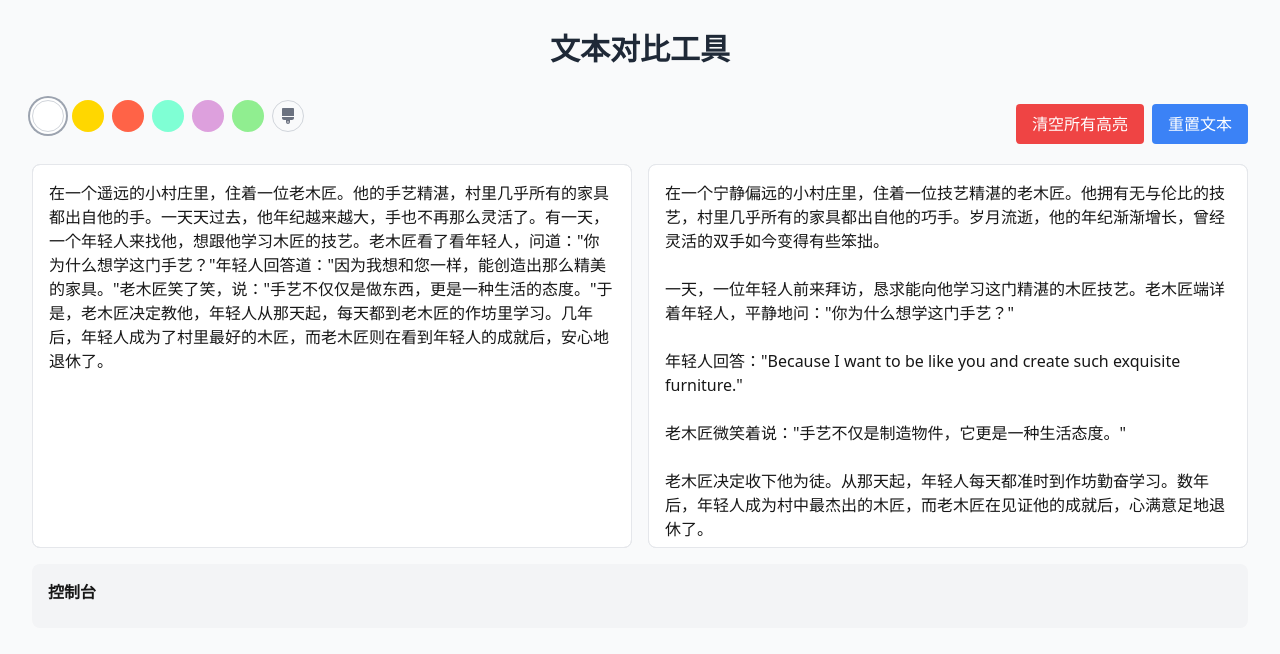
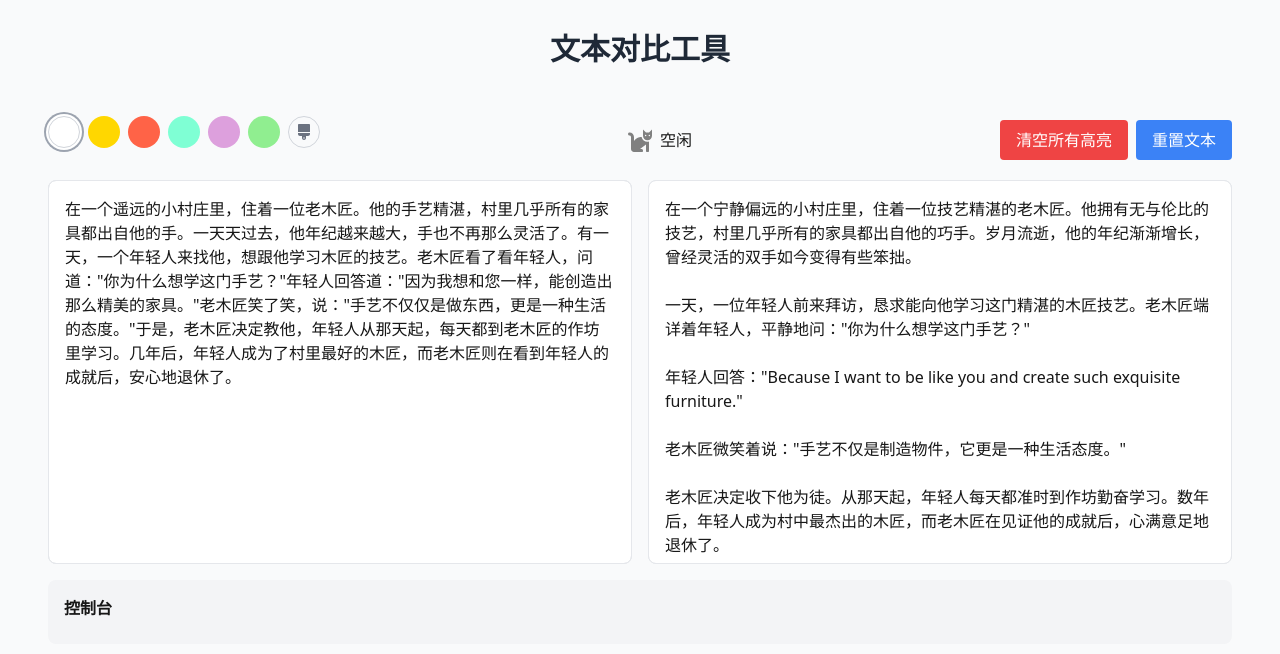
Before and after one commit to Yellow4Submarine7/AItextCompare, a Next.js app: page / in a window 1280 px wide. Shown: the top 654 px of the page. Built offline with nearby package versions, Linux system fonts and the light colour scheme.

Commit message:
差 [重置文本]功能

```diff
--- /dev/null
+++ b/components/RunningCatIcon.tsx
@@ -0,0 +1,32 @@
+// RunningCatIcon.tsx
+import React from 'react';
+import { FaCat } from 'react-icons/fa';
+
+interface RunningCatIconProps {
+  isRunning: boolean;
+}
+
+const RunningCatIcon: React.FC<RunningCatIconProps> = ({ isRunning }) => {
+  return (
+    <div className="flex items-center space-x-2">
+      <FaCat
+        size={24}
+        color={isRunning ? "orange" : "gray"}
+        className={isRunning ? "animate-spin-slow" : ""}
+      />
+      <span>{isRunning ? "等待中..." : "空闲"}</span>
+      <style jsx>{`
+        @keyframes spin-slow {
+          0% { transform: rotate(0deg); }
+          100% { transform: rotate(360deg); }
+        }
+
+        .animate-spin-slow {
+          animation: spin-slow 2s linear infinite;
+        }
+      `}</style>
+    </div>
+  );
+};
+
+export default RunningCatIcon;
--- a/components/TextCompare.tsx
+++ b/components/TextCompare.tsx
@@ -1,8 +1,10 @@
+// TextCompare.tsx
 "use client";
 
 import { useState, useRef, useEffect } from 'react';
 import Fuse from 'fuse.js';
 import ColorPicker from './ColorPicker';
+import RunningCatIcon from './RunningCatIcon'; // 导入 RunningCatIcon 组件
 
 interface Highlight {
   id: number;
@@ -13,7 +15,7 @@ interface Highlight {
 
 interface ConsoleMessage {
   type: 'selected' | 'highlighted';
-  side: 'left' | 'right';
+  side: 'left' | 'right' | 'AI 请求' | 'AI 响应';
   text: string;
   start: number;
   end: number;
@@ -51,6 +53,7 @@ export default function TextCompare() {
   const rightBackdropRef = useRef<HTMLDivElement>(null);
   const [isClearMode, setIsClearMode] = useState(false);
   const [highlightCounter, setHighlightCounter] = useState(0); // 高亮计数器
+  const [isLoading, setIsLoading] = useState(false); // 新增加载状态
 
   const handleTextChange = (side: 'left' | 'right', value: string) => {
     if (side === 'left') {
@@ -167,7 +170,7 @@ export default function TextCompare() {
         if (index !== -1) {
           return { start: index, end: index + pattern.length };
         } else {
-          console.error('在目标文本中未��相似的文本段');
+          console.error('在目标文本中未找到相似的文本段');
           return { start: -1, end: -1 };
         }
       }
@@ -252,8 +255,14 @@ export default function TextCompare() {
             },
           ]);
 
+          // 设置加载状态为 true
+          setIsLoading(true);
+
           // 查找并高亮另一侧的相似文本段
           const similarResult = await findSimilarSentence(side, selectedText);
+
+          // 请求完成后设置加载状态为 false
+          setIsLoading(false);
 
           // 添加 AI 请求和响应到控制台
           setConsoleMessages(prev => [
@@ -450,17 +459,28 @@ export default function TextCompare() {
   }, [leftText, rightText, leftHighlights, rightHighlights]);
 
   return (
-    <div className="flex flex-col space-y-4 font-sans">
+    <div className="flex flex-col space-y-4 font-sans p-4">
+      {/* 控制栏：颜色选择器、按钮和小猫图标 */}
       <div className="flex justify-between items-center">
-        <ColorPicker
-          selectedColor={selectedColor}
-          onColorChange={handleColorChange}
-          onClearHighlight={handleClearHighlight}
-        />
-        <div>
+        {/* 左侧：颜色选择器 */}
+        <div className="flex-none">
+          <ColorPicker
+            selectedColor={selectedColor}
+            onColorChange={handleColorChange}
+            onClearHighlight={handleClearHighlight}
+          />
+        </div>
+
+        {/* 中央：小猫图标 */}
+        <div className="flex-1 flex justify-center">
+          <RunningCatIcon isRunning={isLoading} />
+        </div>
+
+        {/* 右侧：按钮 */}
+        <div className="flex space-x-2">
           <button
             onClick={clearAllHighlights}
-            className="px-4 py-2 bg-red-500 text-white rounded hover:bg-red-600 transition-colors mr-2"
+            className="px-4 py-2 bg-red-500 text-white rounded hover:bg-red-600 transition-colors"
           >
             清空所有高亮
           </button>
@@ -472,11 +492,14 @@ export default function TextCompare() {
           </button>
         </div>
       </div>
+
       {showNotification && (
         <div className="fixed top-4 right-4 bg-yellow-100 border-l-4 border-yellow-500 text-yellow-700 p-4 rounded shadow-md">
           未找到相似的句子
         </div>
       )}
+
+      {/* 文本对比区域 */}
       <div className="flex space-x-4">
         {['left', 'right'].map((side) => (
           <div key={side} className="w-1/2 relative h-96">
@@ -506,12 +529,19 @@ export default function TextCompare() {
           </div>
         ))}
       </div>
+
       {/* 控制台部分 */}
       <div className="mt-4 p-4 bg-gray-100 rounded-lg max-h-60 overflow-auto">
         <h3 className="font-bold mb-2">控制台</h3>
         {consoleMessages.map((message, index) => (
           <div key={index} className="mb-2">
-            <span className="font-semibold">{message.type === 'selected' ? '选中' : message.type === 'highlighted' ? '高亮' : message.side}: </span>
+            <span className="font-semibold">
+              {message.type === 'selected'
+                ? '选中'
+                : message.type === 'highlighted'
+                  ? '高亮'
+                  : message.type}:
+            </span>{' '}
             <span>{message.text}</span>
             {message.start !== 0 && message.end !== 0 && (
               <span className="text-gray-500"> (开始: {message.start}, 结束: {message.end})</span>
```
